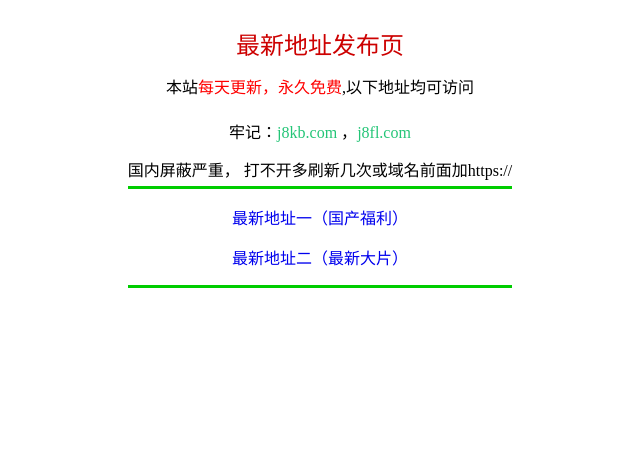
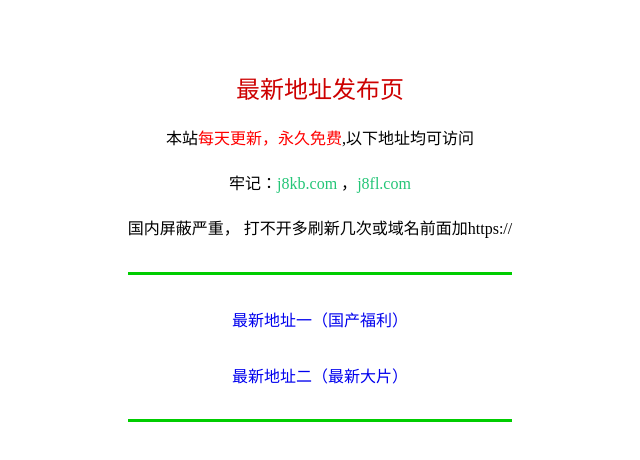
Before and after one commit to youyisi12345/youyisi12345, a plain HTML site: page index.html in a window 1280 px wide. Shown: the whole page, without its empty margins (320-960 px from the left). Drawn offline with Linux system fonts and the light colour scheme.

Commit message:
Update index.html

```diff
--- a/index.html
+++ b/index.html
@@ -34,11 +34,11 @@
 </head>
 
 <body oncontextmenu="return false">
-    <br>
+    <br/><br/><br/>
     <table cellspacing="0" cellpadding="0" align="center">
         <tbody>
             <tr>
-                <td align="middle"><span style="font-size: 24px;color: #cd0000;">最新地址发布页</span></td>
+                <td align="middle" height="50"><span style="font-size: 24px;color: #cd0000;">最新地址发布页</span></td>
             </tr>
             <tr>
                 <td height="50" align="middle">本站<font color="red">每天更新，永久免费</font>,以下地址均可访问</td>
@@ -50,16 +50,17 @@
                 </td>
             </tr>
             <tr>
-                <td height="35" align="middle">国内屏蔽严重， 打不开多刷新几次或域名前面加https://</td>
+                <td height="50" align="middle">国内屏蔽严重， 打不开多刷新几次或域名前面加https://</td>
             </tr>
+            <tr height="20"></tr>
             <tr>
                 <td bgcolor="#00CD00" height="3"></td>
             </tr>
             <tr>
-                <td height="90" style="text-align: center;">
-                    <p><a href="https://www.591xo.com?r=jbflw" target="_blank" class="abc">最新地址一（国产福利）</a>
+                <td height="140" style="text-align: center;">
+                    <p style="margin: 2rem 0;"><a href="https://www.591xo.com?r=jbflw" target="_blank" class="abc">最新地址一（国产福利）</a>
                     </p>
-                    <p><a href="https://www.949r.com?r=jbflw" target="_blank" class="abc">最新地址二（最新大片）</a>
+                    <p style="margin: 2rem 0;"><a href="https://www.949r.com?r=jbflw" target="_blank" class="abc">最新地址二（最新大片）</a>
                     </p>
 
                 </td>
```
